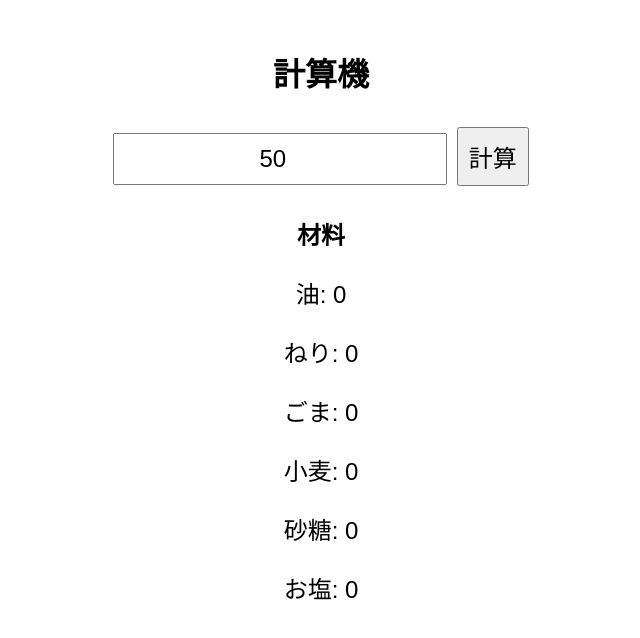
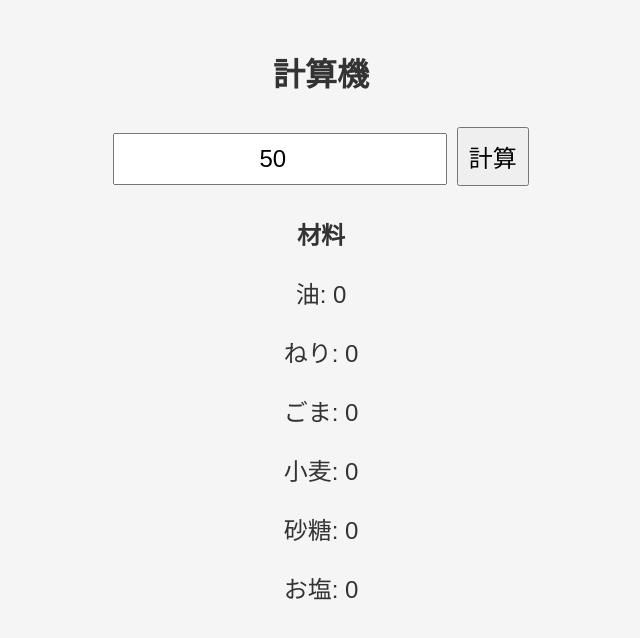
Before and after one commit to hnsol/FraysCalcDemo, a plain HTML site: page index.html in a window 1280 px wide. Shown: the whole page, without its empty margins (319-959 px from the left). Drawn offline with Linux system fonts and the light colour scheme.

Commit message:
adjust appearance

```diff
--- a/style.css
+++ b/style.css
@@ -2,7 +2,8 @@ body {
     font-family: Arial, sans-serif;
     text-align: center;
     padding-top: 20px;
-}
+    background-color: #f5f5f5; /* 背景色をわずかにグレーに */
+    color: #333333; /* テキストの色を少しグレーに */}
 
 /* 入力フィールドとボタンを含むコンテナ */
 .form-container {
```
